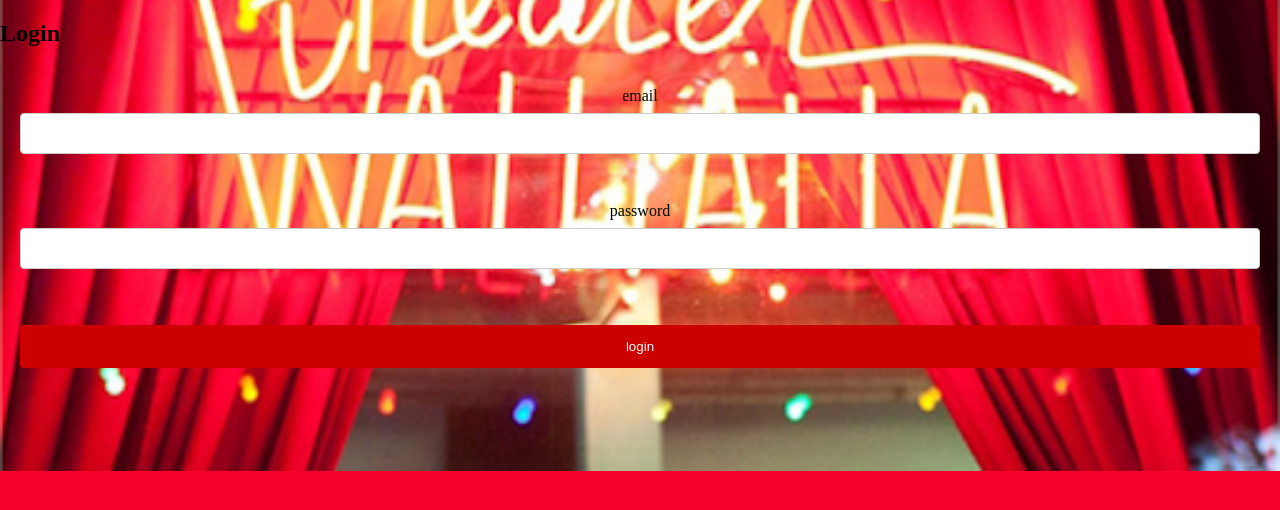
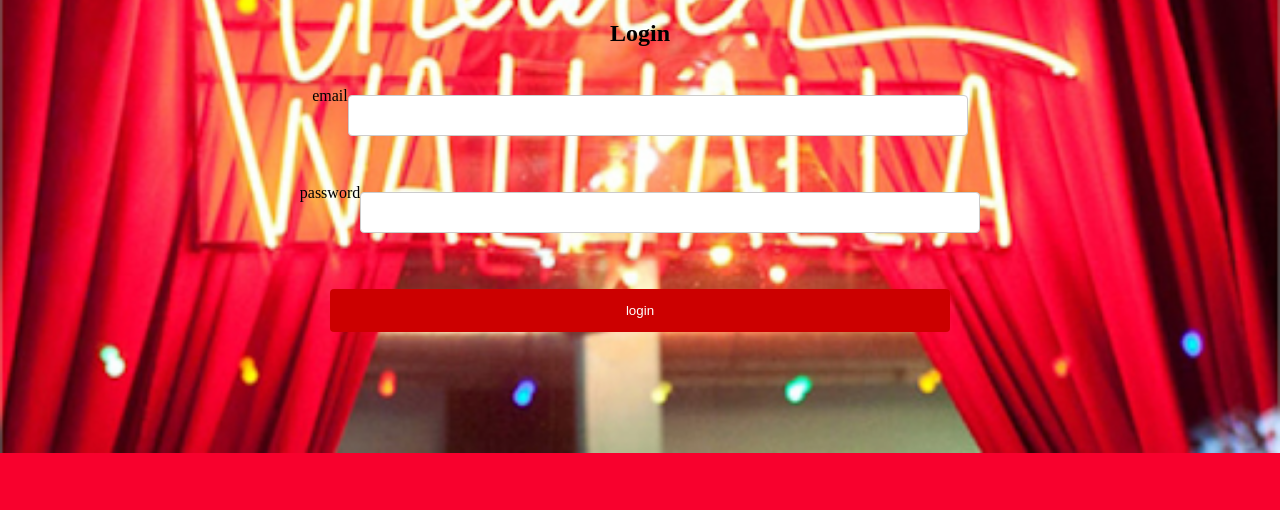
Before and after one commit to Lucas-Git-Hub/CLE-3, a PHP site: page /Php/inlog.php in a window 1280 px wide. Shown: the part 46-556 px from the top of the page. Run offline with PHP 8.4, Linux system fonts and the light colour scheme.

Commit message:
Form update

```diff
--- a/CLE 3/Css/form.css
+++ b/CLE 3/Css/form.css
@@ -1,6 +1,11 @@
+/* H1 set to center*/
+h1 {
+    text-align: center;
+}
+
 /* Input text and password change visual*/
 input[type=text], input[type=password], select {
-    width: 100%;
+    width: 50%;
     padding: 12px 20px;
     margin: 8px 0;
     display: inline-block;
@@ -11,7 +16,7 @@ input[type=text], input[type=password], select {
 
 /* Input submit change visual*/
 input[type=submit] {
-    width: 100%;
+    width: 50%;
     background-color: #cc0000;
     color: white;
     padding: 14px 20px;
```
